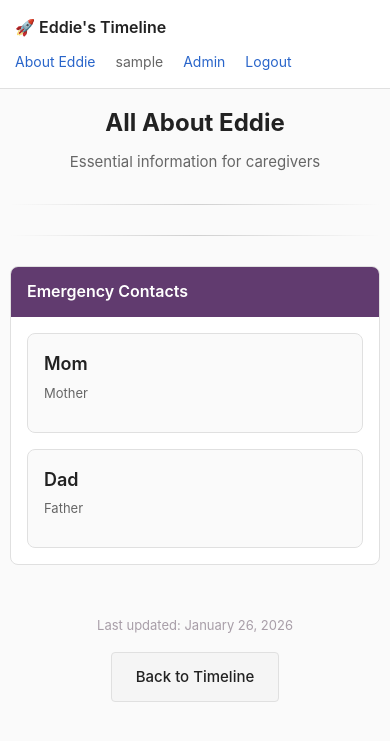
After one commit to jeremeybingham/CareCircle, a Django app: page /about/ in a window 390 px wide. The commit adds this page. Shown: the top 741 px of the page. Run offline with Django 5.2, Linux system fonts and the light colour scheme; the visitor is signed in with stand-in values (Sample User, id 1); data comes from the database, SQL or seed files in the repository.

Commit message:
Add About Eddie page with caregiver-focused profile information
- Create EddieProfile model (singleton) with sections for:
  - Bio, tips/tricks, favorites, fun facts, and yearly goals
  - Daily care info: meals, potty, safety, and communication
  - Physical description: height, weight, hair, eyes, distinguishing marks
  - Emergency contacts (4 slots for Mom, Dad, and 2 TBD contacts)
- Add AboutEddieView with mobile-friendly template
- Add comprehensive admin interface with fieldsets for easy editing
- Add navigation link in navbar for quick access
- Include CSS styles following existing design patterns (Buzz Lightyear theme)

https://claude.ai/code/session_015713xwKJhYAW5xrLD9dRbp

```diff
--- a/templates/base.html
+++ b/templates/base.html
@@ -15,6 +15,7 @@
         <div class="nav-container">
             <a href="{% url 'timeline:timeline' %}" class="nav-brand">🚀 Eddie's Timeline</a>
             <div class="nav-menu">
+                <a href="{% url 'timeline:about_eddie' %}" class="nav-link">About Eddie</a>
                 <span class="nav-user">{{ user.username }}</span>
                 {% if user.is_staff %}
                 <a href="{% url 'admin:index' %}" class="nav-link">Admin</a>
--- a/timeline/static/timeline/css/style.css
+++ b/timeline/static/timeline/css/style.css
@@ -1027,3 +1027,220 @@ body {
     margin-top: 8px;
     margin-left: 24px;
 }
+
+/* ===========================================
+   About Eddie Page Styles
+   =========================================== */
+
+.about-container {
+    max-width: 700px;
+    margin: 0 auto;
+    padding: 20px 15px 40px;
+}
+
+.about-header {
+    text-align: center;
+    margin-bottom: 30px;
+}
+
+.about-header h1 {
+    font-size: 28px;
+    font-weight: 700;
+    color: #222;
+    margin-bottom: 8px;
+}
+
+.about-subtitle {
+    color: #666;
+    font-size: 15px;
+}
+
+.about-section {
+    background: white;
+    border: 1px solid #e0e0e0;
+    border-radius: 8px;
+    margin-bottom: 16px;
+    overflow: hidden;
+}
+
+.section-title {
+    background: #f8f8f8;
+    padding: 14px 20px;
+    margin: 0;
+    font-size: 16px;
+    font-weight: 600;
+    color: #222;
+    border-bottom: 1px solid #e0e0e0;
+}
+
+.section-icon {
+    display: flex;
+    align-items: center;
+    gap: 8px;
+}
+
+.section-content {
+    padding: 20px;
+}
+
+.section-content p {
+    color: #444;
+    line-height: 1.7;
+    margin: 0;
+}
+
+.section-content p p {
+    margin-top: 12px;
+}
+
+.section-divider {
+    height: 1px;
+    background: linear-gradient(to right, transparent, #d0d0d0, transparent);
+    margin: 30px 0;
+}
+
+/* Physical Description Grid */
+.physical-grid {
+    display: grid;
+    grid-template-columns: repeat(2, 1fr);
+    gap: 16px;
+    margin-bottom: 16px;
+}
+
+.physical-item {
+    display: flex;
+    flex-direction: column;
+    gap: 4px;
+    padding: 12px;
+    background: #fafafa;
+    border-radius: 6px;
+}
+
+.physical-label {
+    font-size: 12px;
+    font-weight: 600;
+    color: #666;
+    text-transform: uppercase;
+    letter-spacing: 0.3px;
+}
+
+.physical-value {
+    font-size: 16px;
+    font-weight: 500;
+    color: #222;
+}
+
+.physical-marks {
+    padding: 12px;
+    background: #fafafa;
+    border-radius: 6px;
+}
+
+.physical-marks .physical-label {
+    display: block;
+    margin-bottom: 8px;
+}
+
+.physical-marks p {
+    margin: 0;
+}
+
+/* Contacts Section */
+.contacts-section .section-title {
+    background: #613B6F;
+    color: white;
+    border-bottom: none;
+}
+
+.contacts-grid {
+    display: grid;
+    grid-template-columns: repeat(2, 1fr);
+    gap: 16px;
+    padding: 20px;
+}
+
+.contact-card {
+    padding: 16px;
+    background: #fafafa;
+    border-radius: 8px;
+    border: 1px solid #e0e0e0;
+}
+
+.contact-name {
+    font-size: 18px;
+    font-weight: 600;
+    color: #222;
+    margin-bottom: 4px;
+}
+
+.contact-relationship {
+    font-size: 13px;
+    color: #666;
+    margin-bottom: 12px;
+}
+
+.contact-phone {
+    display: block;
+    font-size: 15px;
+    color: #2965CA;
+    text-decoration: none;
+    margin-bottom: 4px;
+    font-weight: 500;
+}
+
+.contact-phone:hover {
+    text-decoration: underline;
+}
+
+.contact-email {
+    display: block;
+    font-size: 14px;
+    color: #2965CA;
+    text-decoration: none;
+    word-break: break-all;
+}
+
+.contact-email:hover {
+    text-decoration: underline;
+}
+
+/* About Footer */
+.about-footer {
+    text-align: center;
+    margin-top: 30px;
+    padding-top: 20px;
+}
+
+.updated-info {
+    color: #A89EA8;
+    font-size: 13px;
+    margin-bottom: 16px;
+}
+
+/* Mobile Responsive for About Page */
+@media (max-width: 600px) {
+    .about-container {
+        padding: 15px 10px 30px;
+    }
+
+    .about-header h1 {
+        font-size: 24px;
+    }
+
+    .physical-grid {
+        grid-template-columns: 1fr 1fr;
+    }
+
+    .contacts-grid {
+        grid-template-columns: 1fr;
+        padding: 16px;
+    }
+
+    .section-content {
+        padding: 16px;
+    }
+
+    .section-title {
+        padding: 12px 16px;
+    }
+}
--- /dev/null
+++ b/timeline/templates/timeline/about_eddie.html
@@ -0,0 +1,186 @@
+{% extends 'base.html' %}
+
+{% block title %}About Eddie{% endblock %}
+
+{% block content %}
+<div class="about-container">
+    <div class="about-header">
+        <h1>All About Eddie</h1>
+        <p class="about-subtitle">Essential information for caregivers</p>
+    </div>
+
+    {% if profile.bio %}
+    <section class="about-section">
+        <h2 class="section-title">
+            <span class="section-icon">Bio</span>
+        </h2>
+        <div class="section-content">
+            <p>{{ profile.bio|linebreaks }}</p>
+        </div>
+    </section>
+    {% endif %}
+
+    {% if profile.tips_and_tricks %}
+    <section class="about-section">
+        <h2 class="section-title">
+            <span class="section-icon">Tips and Tricks</span>
+        </h2>
+        <div class="section-content">
+            <p>{{ profile.tips_and_tricks|linebreaks }}</p>
+        </div>
+    </section>
+    {% endif %}
+
+    {% if profile.favorites %}
+    <section class="about-section">
+        <h2 class="section-title">
+            <span class="section-icon">Favs</span>
+        </h2>
+        <div class="section-content">
+            <p>{{ profile.favorites|linebreaks }}</p>
+        </div>
+    </section>
+    {% endif %}
+
+    {% if profile.fun_facts %}
+    <section class="about-section">
+        <h2 class="section-title">
+            <span class="section-icon">Fun Facts</span>
+        </h2>
+        <div class="section-content">
+            <p>{{ profile.fun_facts|linebreaks }}</p>
+        </div>
+    </section>
+    {% endif %}
+
+    {% if profile.goals %}
+    <section class="about-section">
+        <h2 class="section-title">
+            <span class="section-icon">Goals for This Year</span>
+        </h2>
+        <div class="section-content">
+            <p>{{ profile.goals|linebreaks }}</p>
+        </div>
+    </section>
+    {% endif %}
+
+    <div class="section-divider"></div>
+
+    {% if profile.meals_info %}
+    <section class="about-section">
+        <h2 class="section-title">
+            <span class="section-icon">Meals</span>
+        </h2>
+        <div class="section-content">
+            <p>{{ profile.meals_info|linebreaks }}</p>
+        </div>
+    </section>
+    {% endif %}
+
+    {% if profile.potty_info %}
+    <section class="about-section">
+        <h2 class="section-title">
+            <span class="section-icon">Potty</span>
+        </h2>
+        <div class="section-content">
+            <p>{{ profile.potty_info|linebreaks }}</p>
+        </div>
+    </section>
+    {% endif %}
+
+    {% if profile.safety_info %}
+    <section class="about-section">
+        <h2 class="section-title">
+            <span class="section-icon">Safety</span>
+        </h2>
+        <div class="section-content">
+            <p>{{ profile.safety_info|linebreaks }}</p>
+        </div>
+    </section>
+    {% endif %}
+
+    {% if profile.communication_info %}
+    <section class="about-section">
+        <h2 class="section-title">
+            <span class="section-icon">Communication</span>
+        </h2>
+        <div class="section-content">
+            <p>{{ profile.communication_info|linebreaks }}</p>
+        </div>
+    </section>
+    {% endif %}
+
+    {% if profile.height or profile.weight or profile.hair_color or profile.eye_color or profile.distinguishing_marks %}
+    <div class="section-divider"></div>
+
+    <section class="about-section">
+        <h2 class="section-title">
+            <span class="section-icon">Physical Description</span>
+        </h2>
+        <div class="section-content">
+            <div class="physical-grid">
+                {% if profile.height %}
+                <div class="physical-item">
+                    <span class="physical-label">Height</span>
+                    <span class="physical-value">{{ profile.height }}</span>
+                </div>
+                {% endif %}
+                {% if profile.weight %}
+                <div class="physical-item">
+                    <span class="physical-label">Weight</span>
+                    <span class="physical-value">{{ profile.weight }}</span>
+                </div>
+                {% endif %}
+                {% if profile.hair_color %}
+                <div class="physical-item">
+                    <span class="physical-label">Hair</span>
+                    <span class="physical-value">{{ profile.hair_color }}</span>
+                </div>
+                {% endif %}
+                {% if profile.eye_color %}
+                <div class="physical-item">
+                    <span class="physical-label">Eyes</span>
+                    <span class="physical-value">{{ profile.eye_color }}</span>
+                </div>
+                {% endif %}
+            </div>
+            {% if profile.distinguishing_marks %}
+            <div class="physical-marks">
+                <span class="physical-label">Distinguishing Marks</span>
+                <p>{{ profile.distinguishing_marks|linebreaks }}</p>
+            </div>
+            {% endif %}
+        </div>
+    </section>
+    {% endif %}
+
+    {% if contacts %}
+    <div class="section-divider"></div>
+
+    <section class="about-section contacts-section">
+        <h2 class="section-title">
+            <span class="section-icon">Emergency Contacts</span>
+        </h2>
+        <div class="contacts-grid">
+            {% for contact in contacts %}
+            <div class="contact-card">
+                <div class="contact-name">{{ contact.name }}</div>
+                <div class="contact-relationship">{{ contact.relationship }}</div>
+                {% if contact.phone %}
+                <a href="tel:{{ contact.phone }}" class="contact-phone">{{ contact.phone }}</a>
+                {% endif %}
+                {% if contact.email %}
+                <a href="mailto:{{ contact.email }}" class="contact-email">{{ contact.email }}</a>
+                {% endif %}
+            </div>
+            {% endfor %}
+        </div>
+    </section>
+    {% endif %}
+
+    <div class="about-footer">
+        <p class="updated-info">Last updated: {{ profile.updated_at|date:"F j, Y" }}</p>
+        <a href="{% url 'timeline:timeline' %}" class="btn btn-secondary">Back to Timeline</a>
+    </div>
+</div>
+{% endblock %}
--- a/timeline/urls.py
+++ b/timeline/urls.py
@@ -6,6 +6,9 @@ app_name = 'timeline'
 urlpatterns = [
     # Main timeline view
     path('', views.TimelineListView.as_view(), name='timeline'),
+
+    # About Eddie page
+    path('about/', views.AboutEddieView.as_view(), name='about_eddie'),
 
     # Entry creation
     path('entry/<str:form_type>/', views.EntryCreateView.as_view(), name='entry_create'),
--- a/timeline/views.py
+++ b/timeline/views.py
@@ -9,9 +9,9 @@ from django.shortcuts import redirect
 from django.urls import reverse_lazy, reverse
 from django.utils import timezone
 from django.views.decorators.http import require_http_methods
-from django.views.generic import ListView, CreateView, FormView, DeleteView
+from django.views.generic import ListView, CreateView, FormView, DeleteView, DetailView
 
-from .models import FormType, Entry, UserFormAccess
+from .models import FormType, Entry, UserFormAccess, EddieProfile
 from .forms import get_form_class, is_valid_form_type
 from .forms.user import CustomUserCreationForm
 
@@ -98,6 +98,40 @@ class SignupView(CreateView):
         login(self.request, user)
 
         return response
+
+
+class AboutEddieView(LoginRequiredMixin, DetailView):
+    """
+    Displays Eddie's profile information for caregivers.
+    Uses singleton pattern - always shows the same profile.
+    """
+    model = EddieProfile
+    template_name = 'timeline/about_eddie.html'
+    context_object_name = 'profile'
+
+    def get_object(self, queryset=None):
+        """Always return the singleton instance"""
+        return EddieProfile.get_instance()
+
+    def get_context_data(self, **kwargs):
+        """Add contacts list to context for easier template iteration"""
+        context = super().get_context_data(**kwargs)
+        profile = self.object
+
+        # Build list of contacts for template
+        contacts = []
+        for i in range(1, 5):
+            name = getattr(profile, f'contact_{i}_name', '')
+            if name:
+                contacts.append({
+                    'name': name,
+                    'relationship': getattr(profile, f'contact_{i}_relationship', ''),
+                    'phone': getattr(profile, f'contact_{i}_phone', ''),
+                    'email': getattr(profile, f'contact_{i}_email', ''),
+                })
+        context['contacts'] = contacts
+
+        return context
 
 
 class TimelineListView(LoginRequiredMixin, ListView):
```
Also changed, not shown: timeline/admin.py (+62 -1 lines), timeline/models.py (+199 -0 lines), timeline/migrations/0005_userprofile_can_pin_any_post.py, timeline/migrations/0006_eddieprofile.py (added).
